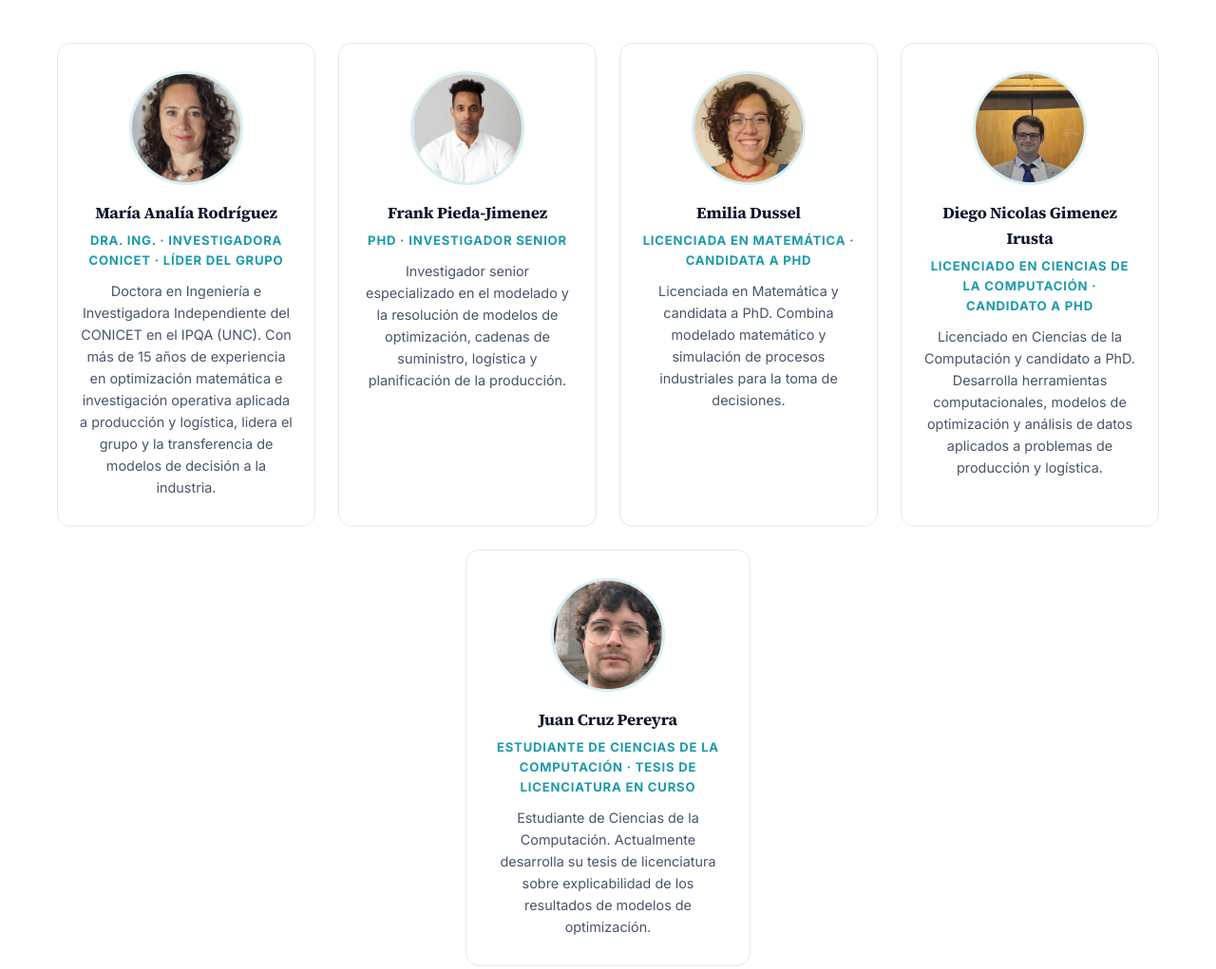
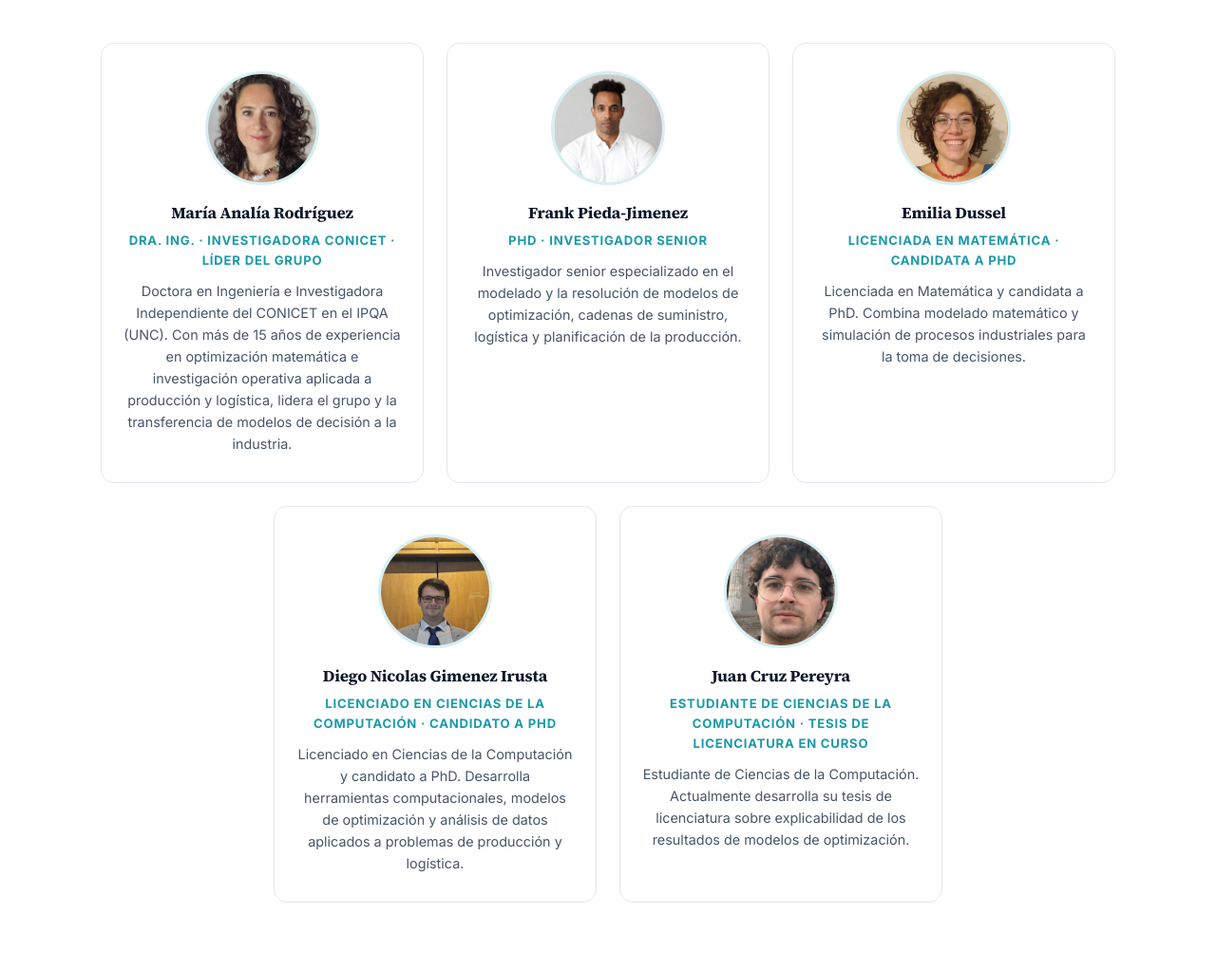
Before and after one commit to diegogimenez04/ispl, a website: page index.html in a window 1280 px wide. Shown: the part 3797-4818 px from the top of the page at 95% size. Drawn offline with Linux system fonts and the light colour scheme.

Commit message:
Equipo: layout 3+2 para 5 integrantes (flex-basis 300)

```diff
--- a/css/styles.css
+++ b/css/styles.css
@@ -481,8 +481,8 @@ a {
 }
 
 .member {
-  flex: 1 1 240px;
-  max-width: 300px;
+  flex: 1 1 300px;
+  max-width: 340px;
   text-align: center;
   background: var(--white);
   border: 1px solid var(--slate-200);
```
